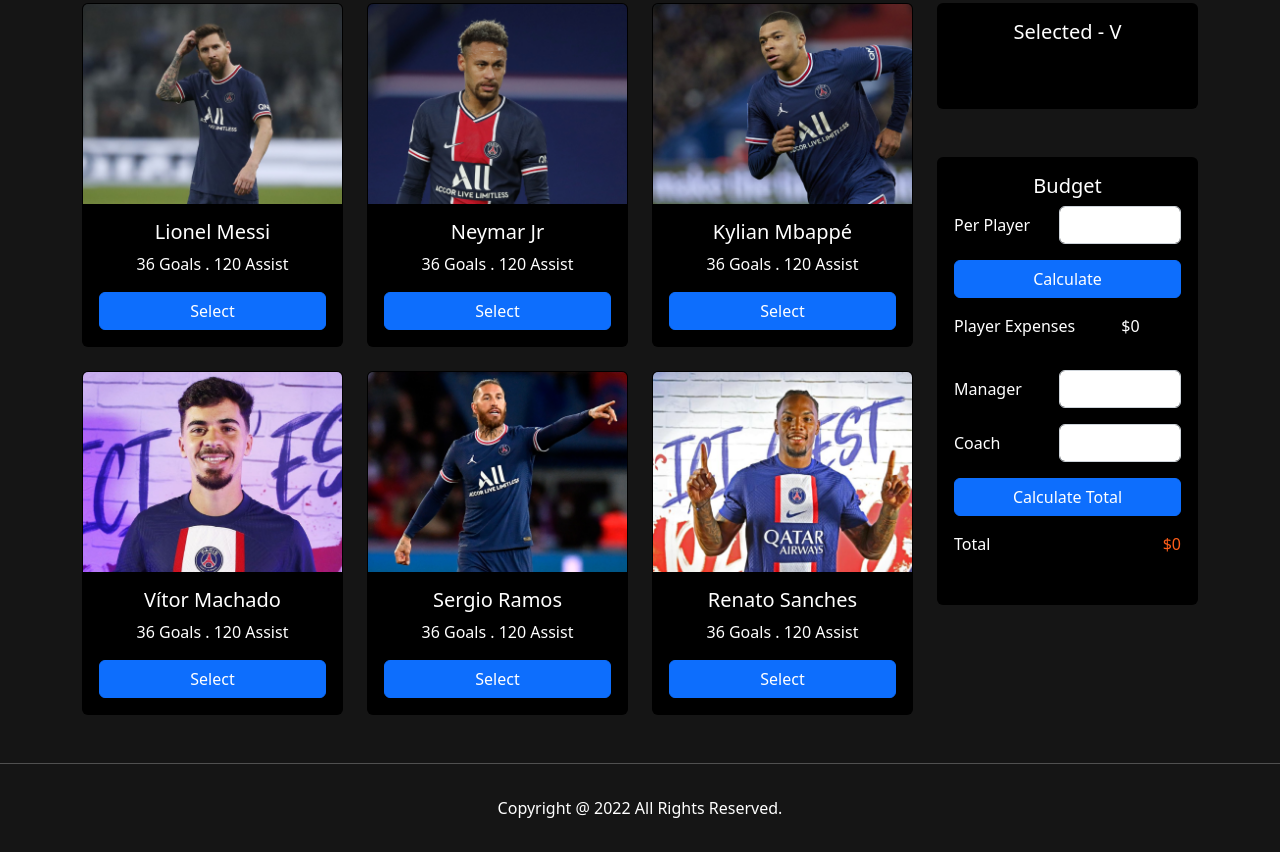
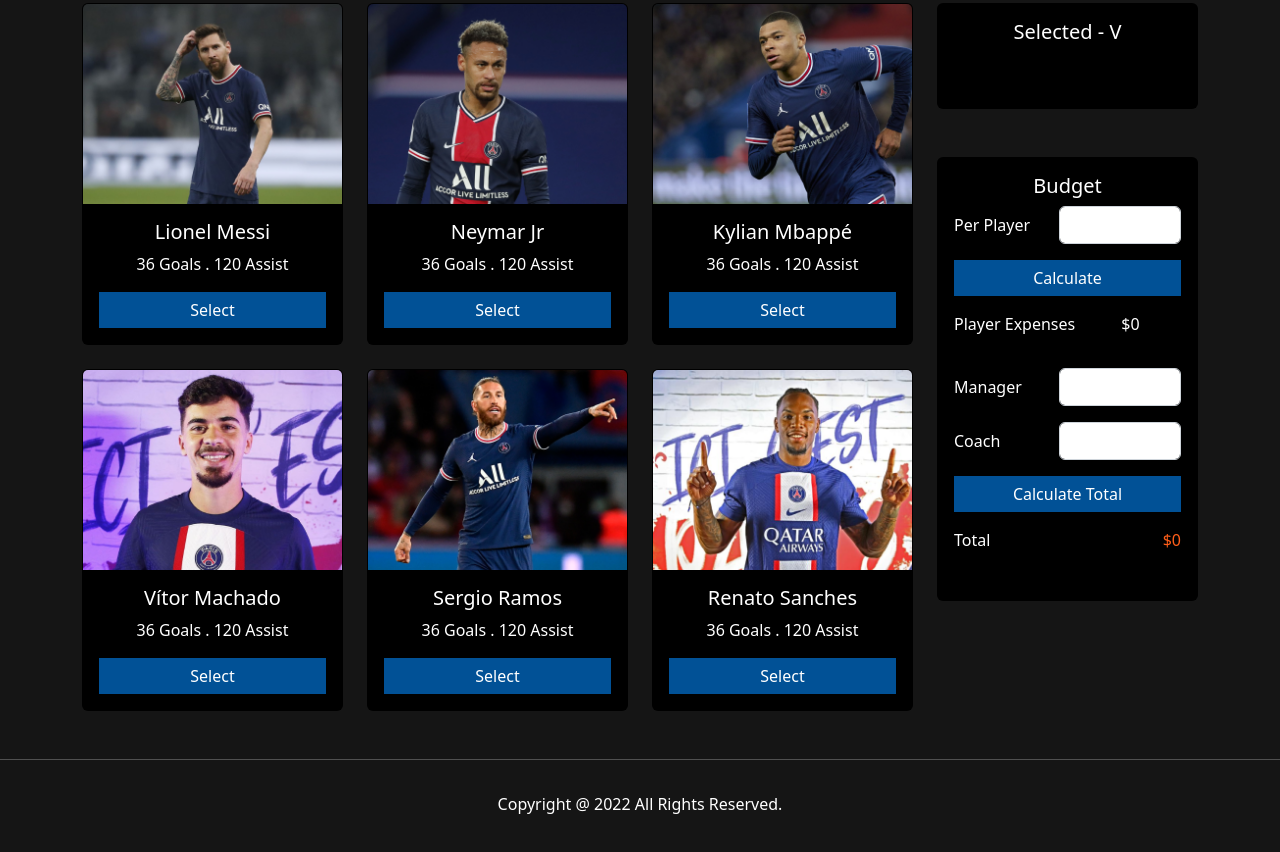
Before and after one commit to AbirDas1048/dream-high-five, a plain HTML site: page index.html in a window 1280 px wide. Shown: the part 476-1328 px from the top of the page. Drawn offline with nearby package versions, Linux system fonts and the light colour scheme.

Commit message:
Changes button style

```diff
--- a/css/styles.css
+++ b/css/styles.css
@@ -33,3 +33,21 @@ header #text {
 .total {
     color: #FF5E19;
 }
+
+.select-player,
+.calculate-button,
+.calculate-button:focus {
+    background-color: #015196;
+    color: #ffffff;
+    border: 0;
+}
+
+.select-player:hover,
+.calculate-button:hover {
+    background-color: #015196;
+    color: #c5c9ea;
+}
+
+.select-player:disabled {
+    background-color: #A2A9AF;
+}
--- a/index.html
+++ b/index.html
@@ -33,7 +33,7 @@
                                     <h5 class="card-title">Lionel Messi</h5>
                                     <p class="card-text">36 Goals . 120 Assist</p>
                                     <div class="d-grid gap-2">
-                                        <button class="btn btn-primary select-player" type="button">Select</button>
+                                        <button class="btn rounded-0 select-player" type="button">Select</button>
                                     </div>
                                 </div>
                             </div>
@@ -45,7 +45,7 @@
                                     <h5 class="card-title">Neymar Jr</h5>
                                     <p class="card-text">36 Goals . 120 Assist</p>
                                     <div class="d-grid gap-2">
-                                        <button class="btn btn-primary select-player" type="button">Select</button>
+                                        <button class="btn rounded-0 select-player" type="button">Select</button>
                                     </div>
                                 </div>
                             </div>
@@ -57,7 +57,7 @@
                                     <h5 class="card-title">Kylian Mbappé</h5>
                                     <p class="card-text">36 Goals . 120 Assist</p>
                                     <div class="d-grid gap-2">
-                                        <button class="btn btn-primary select-player" type="button">Select</button>
+                                        <button class="btn rounded-0 select-player" type="button">Select</button>
                                     </div>
                                 </div>
                             </div>
@@ -69,7 +69,7 @@
                                     <h5 class="card-title">Vítor Machado</h5>
                                     <p class="card-text">36 Goals . 120 Assist</p>
                                     <div class="d-grid gap-2">
-                                        <button class="btn btn-primary select-player" type="button">Select</button>
+                                        <button class="btn rounded-0 select-player" type="button">Select</button>
                                     </div>
                                 </div>
                             </div>
@@ -81,7 +81,7 @@
                                     <h5 class="card-title">Sergio Ramos</h5>
                                     <p class="card-text">36 Goals . 120 Assist</p>
                                     <div class="d-grid gap-2">
-                                        <button class="btn btn-primary select-player" type="button">Select</button>
+                                        <button class="btn rounded-0 select-player" type="button">Select</button>
                                     </div>
                                 </div>
                             </div>
@@ -93,7 +93,7 @@
                                     <h5 class="card-title">Renato Sanches</h5>
                                     <p class="card-text">36 Goals . 120 Assist</p>
                                     <div class="d-grid gap-2">
-                                        <button class="btn btn-primary select-player" type="button">Select</button>
+                                        <button class="btn rounded-0 select-player" type="button">Select</button>
                                     </div>
                                 </div>
                             </div>
@@ -122,7 +122,8 @@
                                 </div>
                             </div>
                             <div class="d-grid gap-2 mb-3">
-                                <button class="btn btn-primary" type="button" id="calculate">Calculate</button>
+                                <button class="btn rounded-0 calculate-button" type="button"
+                                    id="calculate">Calculate</button>
                             </div>
                             <div class="mb-3 row">
                                 <p class="col-8"> Player Expenses</p>
@@ -141,7 +142,8 @@
                                 </div>
                             </div>
                             <div class="d-grid gap-2 mb-3">
-                                <button class="btn btn-primary" type="button" id="calculate-total">Calculate
+                                <button class="btn rounded-0 calculate-button" type="button"
+                                    id="calculate-total">Calculate
                                     Total</button>
                             </div>
                             <div class="mb-3 row">
```
